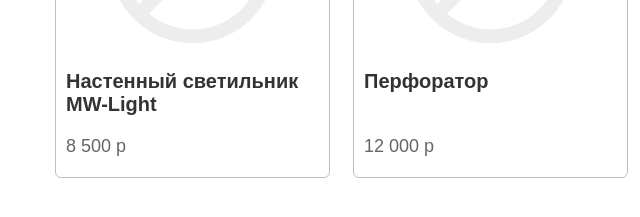
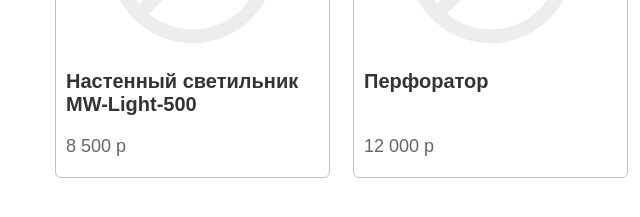
Before and after one commit to ThreeHagridBucks/special-app, a plain HTML site: page index.html in a window 1280 px wide. Shown: the part 593-810 px from the top of the page, 0-640 px from the left. Drawn offline with Linux system fonts and the light colour scheme.

Commit message:
changed title

```diff
--- a/index.html
+++ b/index.html
@@ -60,7 +60,7 @@
 						<img src="img/no-product-image-available.png" alt="Нет изображения товара">
 					</a>
 					<h3 class="card__title">
-						<a href="">Настенный светильник MW-Light</a>
+						<a href="">Настенный светильник MW-Light-500</a>
 					</h3>
 					<span class="card__price">8 500 р</span>
 				</article>
```
